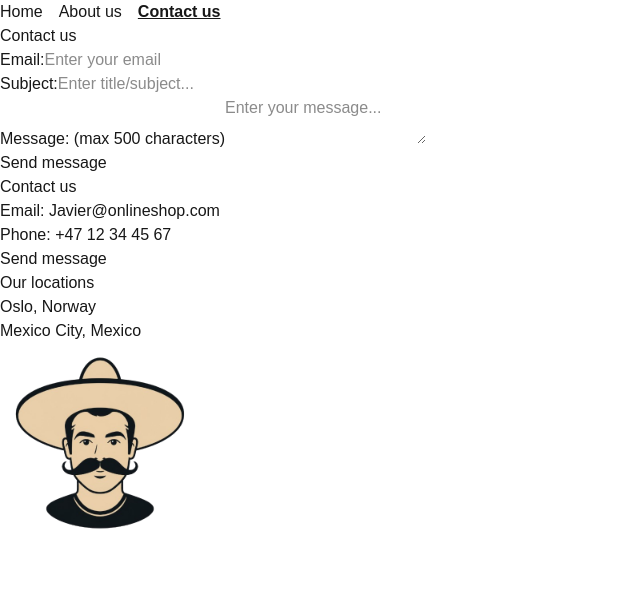
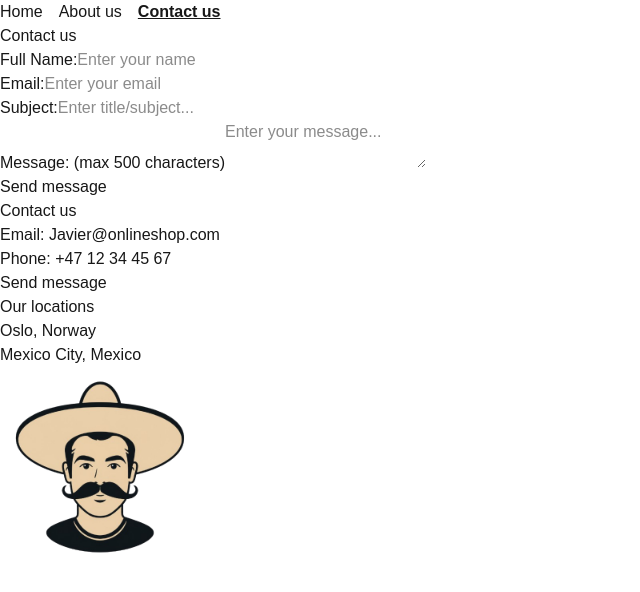
Before and after one commit to Tomatsuppe11211/javascript_frameworks_ca, a Next.js app: page /contact-us in a window 1280 px wide. Shown: the top 592 px of the page, without its empty margins (0-640 px from the left). Built offline with nearby package versions, Linux system fonts and the light colour scheme.

Commit message:
Updating contact form and width styling
Adding a fullname field into the form

Changing width for desktop version so the horisontal scrollbar won't appear.

```diff
--- a/app/components/footer.tsx
+++ b/app/components/footer.tsx
@@ -4,7 +4,7 @@ import Link from 'next/link'
 export default function Footer(){
 
     return(
-        <footer className="flex flex-col border-t p-2 gap-5 items-center py-5 w-screen">
+        <footer className="flex flex-col border-t px-2 gap-5 items-center py-5 w-full">
             <div className="flex flex-col w-[90%] md:flex-row gap-5 justify-evenly md:justify-between items-center">
                 <div className='w-[70%] h-32 flex flex-col gap-2'>
                     <h3 className="text-lg md:text-xl underline">Contact us</h3>
@@ -21,7 +21,7 @@ export default function Footer(){
 
                 <Link href = '/'>
                     <Image
-                        className='h-18 w-18'
+                        className='h-18 w-18 md:w-32 lg:w-28'
                         src = '/images/logo.png'
                         alt = 'logo'
                         height = {100}
--- a/app/contact-us/page.tsx
+++ b/app/contact-us/page.tsx
@@ -3,6 +3,7 @@
 import React from 'react'
 
 interface MessageData{
+    fullName: string,
     email: string,
     subject: string,
     message: string
@@ -14,13 +15,14 @@ export default function ContactUs(){
         const formData = new FormData(e.currentTarget)
 
         const messageDetails: MessageData = {
+            fullName: formData.get('fullName') as string,
             email: formData.get('email') as string,
             subject: formData.get('subject') as string,
             message: formData.get('message') as string
         }
 
-        if(!messageDetails.email){
-            alert('Email is required so we can contact you about the message')
+        if(!messageDetails.email || !messageDetails.fullName){
+            alert('Email and name is required')
             return
         }
 
@@ -37,7 +39,7 @@ export default function ContactUs(){
         console.log('Message details', messageDetails)
 
         alert(
-            `Your message has been sent. You will recieve an answer sent to email: ${messageDetails.email}`
+            `Your message has been sent ${messageDetails.fullName}. You will recieve an answer sent to email: ${messageDetails.email}`
         )
 
         e.currentTarget.reset()
@@ -49,17 +51,31 @@ export default function ContactUs(){
     return(
         <>
             <form
-                className="flex flex-col border w-[90%] md:w-[50%] gap-5 py-5 items-center"
+                className="flex flex-col border w-[90%] md:w-[50%] gap-5 py-5 px-2 items-center dark:bg-gray-800"
                 onSubmit={handleSubmit}
             >
-                <h1 className="text-2xl lg:text-3xl text-center">Contact us</h1>
+                <h1 className="text-2xl lg:text-3xl text-center underline">Contact us</h1>
+
+                <div className="flex flex-col w-full p-2 gap-2">
+                    <label htmlFor='fullName' className='md:text-lg lg:text-xl'>Full Name:</label>
+                    <input
+                        type='text'
+                        id='fullName'
+                        name='fullName'
+                        className='md:text-lg lg:text-xl border rounded-full p-1 px-3 w-full bg-gray-900 focus:border-purple-400 focus:outline-none'
+                        placeholder='Enter your name'
+                        minLength={3}
+                        required
+                    />
+                </div>
 
                 <div className="flex flex-col w-full p-2 gap-2">
                     <label htmlFor='email' className='md:text-lg lg:text-xl'>Email:</label>
                     <input
                         type='email'
+                        id='email'
                         name='email'
-                        className='md:text-lg lg:text-xl border rounded-full p-1 px-3 w-full'
+                        className='md:text-lg lg:text-xl border rounded-full p-1 px-3 w-full bg-gray-900 focus:border-purple-400 focus:outline-none'
                         placeholder='Enter your email'
                         required
                     />
@@ -71,8 +87,9 @@ export default function ContactUs(){
                         type='text'
                         id='subject'
                         name='subject'
+                        minLength={3}
                         placeholder="Enter title/subject..."
-                        className="md:text-lg lg:text-xl border rounded-full p-1 px-3 w-full"
+                        className="md:text-lg lg:text-xl border rounded-full p-1 px-3 w-full bg-gray-900 focus:border-purple-400 focus:outline-none"
                         required
                     />
                 </div>
@@ -83,13 +100,17 @@ export default function ContactUs(){
                         id='message'
                         name='message'
                         placeholder="Enter your message..."
+                        minLength={10}
                         maxLength={500}
-                        className="min-h-40 p-2 border rounded-lg md:text-lg lg:text-xl field-sizing-content"
+                        className="min-h-40 p-2 border rounded-lg md:text-lg lg:text-xl field-sizing-content bg-gray-900 focus:border-purple-400 focus:outline-none"
                         required
                     ></textarea>
                 </div>
 
-                <button className="text-lg lg:text-xl border bg-green-400 rounded-lg w-fit px-2 cursor-pointer">
+                <button className="
+                    text-lg lg:text-xl border border-black bg-green-500 rounded-lg
+                    w-fit px-2 cursor-pointer shadow-lg shadow-green-500/50
+                ">
                     Send message
                 </button>
             </form>
--- a/app/page.tsx
+++ b/app/page.tsx
@@ -4,7 +4,7 @@ import SearchAllProducts from './components/SearchProducts';
 
 export default function Home() {
   return (
-    <main className="flex flex-col gap-5 items-center dark:text-white w-screen">
+    <main className="flex flex-col gap-5 items-center dark:text-white w-full">
       <h1 className="text-2xl text-center mt-5">Señor Javier's Online Shop</h1>
 
       <Suspense fallback = {<div className='text-lg'>Loading products...</div>}>
```
